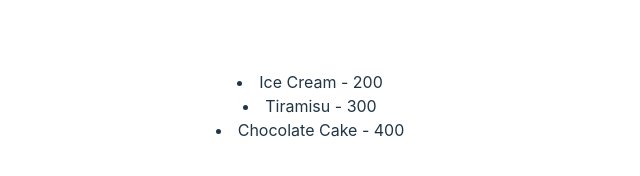
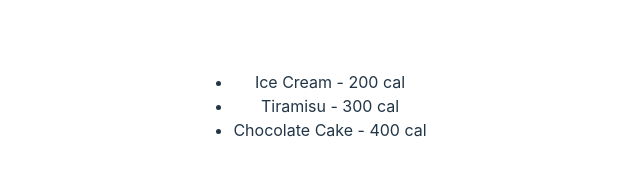
Before and after one commit to legodev/advanced-react, a React (Vite) app: page / in a window 1280 px wide. Shown: the part 294-470 px from the top of the page, without its empty margins (330-970 px from the left). Built offline with nearby package versions, Linux system fonts and the light colour scheme.

Commit message:
Rendering list component

```diff
--- a/src/App.jsx
+++ b/src/App.jsx
@@ -75,20 +75,20 @@ function App() {
     },
   ]
 
-  const sorted = (a, b) => a.calories - b.calories
+  // const sorted = (a, b) => a.calories - b.calories
 
-  const newDesserts = desserts.filter((dessert) => dessert.calories <= 500)
-  newDesserts.sort(sorted)
-  const dessertItem = newDesserts.map((element) => {
-    return (
-      <ListItem
-        key={element.createdAt}
-        title={element.name}
-        calories={element.calories}
-      />
-    )
-  })
-  console.log(newDesserts)
+  // const newDesserts = desserts.filter((dessert) => dessert.calories <= 500)
+  // newDesserts.sort(sorted)
+  // const dessertItem = newDesserts.map((element) => {
+  //   return (
+  //     <ListItem
+  //       key={element.createdAt}
+  //       title={element.name}
+  //       calories={element.calories}
+  //     />
+  //   )
+  // })
+  // console.log(newDesserts)
 
   // const data2 = ["perro", "gato", "pepito"]
   // const compareNumbers = (a, b) => a.pos - b.pos;
@@ -123,7 +123,7 @@ function App() {
     <>
       {/* <ul>{rend}</ul> */}
       <div>
-        {dessertItem}
+        <ListItem data={desserts}/>
       </div>
     </>
   )
--- a/src/components/Container.jsx
+++ b/src/components/Container.jsx
@@ -1,7 +1,20 @@
-export default function ListItem({ title, calories }) {
+export default function ListItem({ data }) {
+	const sorted = (a, b) => a.calories - b.calories
+
+  const newDesserts = data.filter((dessert) => dessert.calories <= 500)
+  newDesserts.sort(sorted)
+	console.log(newDesserts)
+  const dessertItem = newDesserts.map((element) => {
+    return (
+      <li
+        key={element.createdAt}
+      >{element.name} - {element.calories} cal</li>
+    )
+  })
+  console.log(newDesserts)
   return (
-    <li>
-      {title} - {calories}
-    </li>
+    <ul>
+      {dessertItem}
+    </ul>
   )
 }
```
